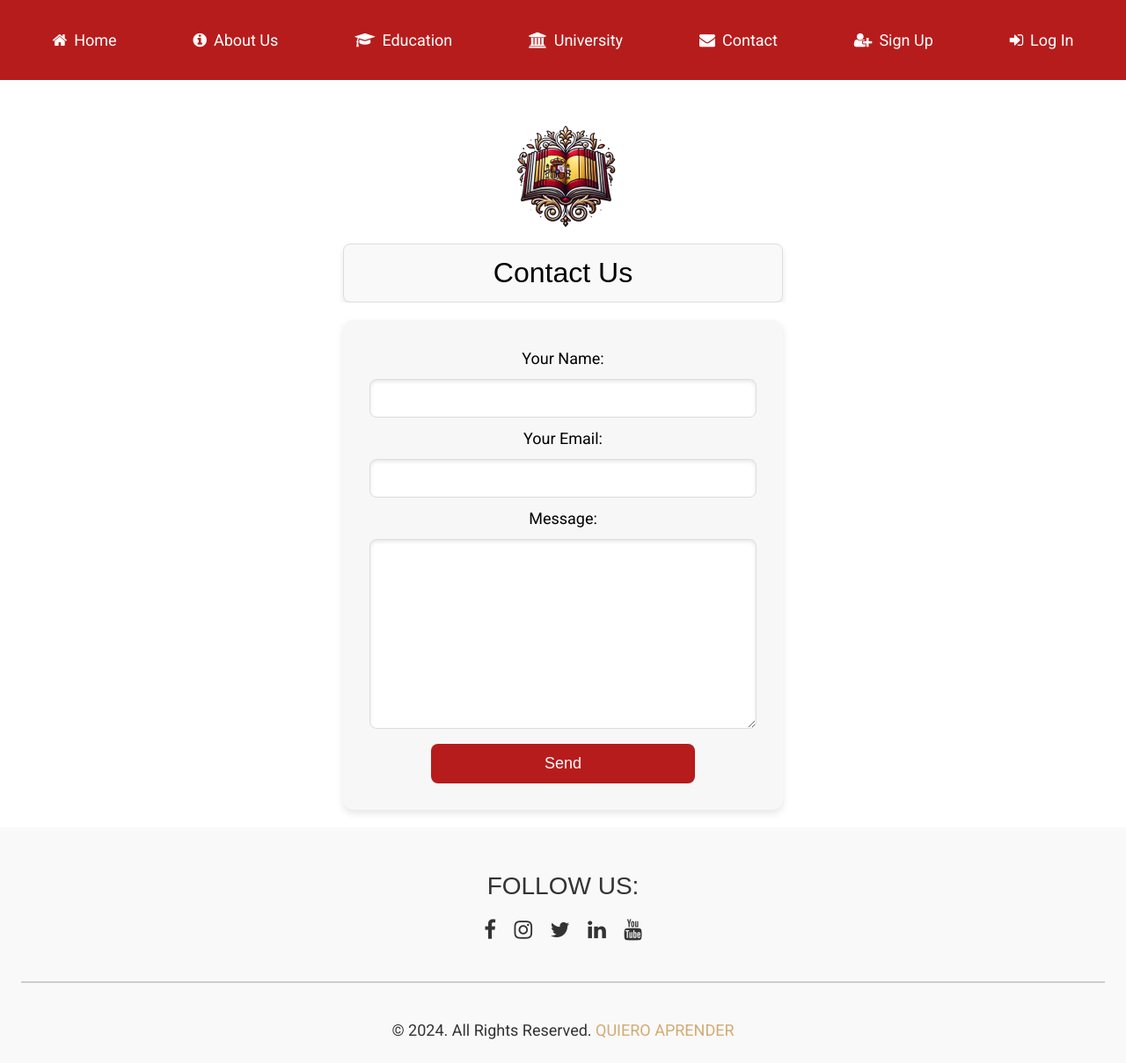
After one commit to HristianBalevski/Quiero-Aprender, a Django app: page /contact/ in a window 1280 px wide. The commit adds this page. Shown: the whole page at 88% size. Run offline with Django 5.2, Linux system fonts and the light colour scheme.

Commit message:
feat: Added a contact page and email-form.

```diff
--- /dev/null
+++ b/QuieroAprender/QuieroAprender/common/forms.py
@@ -0,0 +1,6 @@
+from django import forms
+
+class ContactForm(forms.Form):
+    name = forms.CharField(max_length=100, label='Your Name')
+    email = forms.EmailField(label='Your Email')
+    message = forms.CharField(widget=forms.Textarea, label='Message')
--- a/QuieroAprender/QuieroAprender/common/urls.py
+++ b/QuieroAprender/QuieroAprender/common/urls.py
@@ -1,10 +1,11 @@
 from django.urls import path
 
-from QuieroAprender.common.views import home, country_details, about, university
+from QuieroAprender.common.views import home, country_details, about, university, contact_view
 
 urlpatterns = [
     path('', home, name='home'),
     path('about/', about, name='about'),
     path('university/', university, name='university'),
+    path('contact/', contact_view, name='contact'),
     path('country/<str:country_name>/', country_details, name='country_details'),
 ]
--- a/QuieroAprender/QuieroAprender/common/views.py
+++ b/QuieroAprender/QuieroAprender/common/views.py
@@ -1,5 +1,7 @@
 from django.shortcuts import render
-
+from django.core.mail import send_mail
+from django.contrib import messages
+from .forms import ContactForm
 
 def home(request):
     return render(request, 'common/home.html')
@@ -11,6 +13,34 @@ def about(request):
 
 def university(request):
     return render(request, 'common/university.html')
+
+
+def contact_view(request):
+    if request.method == 'POST':
+        form = ContactForm(request.POST)
+        if form.is_valid():
+            name = form.cleaned_data['name']
+            email = form.cleaned_data['email']
+            message = form.cleaned_data['message']
+
+            full_message = f"Name: {name}\nEmail: {email}\n\nMessage:\n{message}"
+
+            try:
+                send_mail(
+                    subject='Contact Form - Quiero Aprender',
+                    message=full_message,
+                    from_email=email,
+                    recipient_list=['hb.hris.bal@gmail.com'],
+                )
+                messages.success(request, 'Your message was sent successfully!')
+            except Exception as e:
+                messages.error(request, f'There was a problem sending the message. Try again. {e}')
+
+            return render(request, 'common/contact.html', {'form': ContactForm()})
+    else:
+        form = ContactForm()
+
+    return render(request, 'common/contact.html', {'form': form})
 
 
 def country_details(request, country_name):
--- a/QuieroAprender/static/styles/common/variables.css
+++ b/QuieroAprender/static/styles/common/variables.css
@@ -1,8 +1,11 @@
 :root {
     --primary-color: #B71C1C;
-    --background-color: #f5f5f5;
-    --text-dark: #4a5568;
+    --secondary-color: #f9c639;
+    --background-color: #F9F9F9;
+    --text-dark: #333;
     --text-light: #ffffff;
+    --border-color: #ddd;
+    --shadow-color: rgba(0, 0, 0, 0.1);
     --spacing-sm: 0.5rem;
     --spacing-md: 1rem;
     --spacing-lg: 1.5rem;
--- a/QuieroAprender/static/styles/sections/countries.css
+++ b/QuieroAprender/static/styles/sections/countries.css
@@ -46,7 +46,7 @@
     max-width: 800px;
     margin: 40px auto;
     padding: 20px;
-    background-color: #f9f9f9;
+    background-color: var(--background-color);
     border-radius: 8px;
     box-shadow: 0 4px 8px rgba(0, 0, 0, 0.1);
 }
--- a/QuieroAprender/templates/base.html
+++ b/QuieroAprender/templates/base.html
@@ -30,7 +30,7 @@
                     <li><a href="{% url 'about' %}"><i class="fa fa-info-circle"></i> About Us</a></li>
                     <li><a href="#"><i class="fa fa-graduation-cap"></i> Education</a></li>
                     <li><a href="{% url 'university' %}"><i class="fa fa-university"></i> University</a></li>
-                    <li><a href="#"><i class="fa fa-envelope"></i> info@escuela.es</a></li>
+                    <li><a href="{% url 'contact' %}"><i class="fa fa-envelope"></i> Contact</a></li>
 
                     {% if user.is_authenticated %}
 
--- /dev/null
+++ b/QuieroAprender/templates/common/contact.html
@@ -0,0 +1,120 @@
+{% extends 'base.html' %}
+
+{% block title %}Contact{% endblock %}
+
+
+{% block content %}
+<h1>Contact Us</h1>
+<div class="page-container">
+    <div class="form-container">
+        <form method="POST">
+            {% csrf_token %}
+            {{ form.as_p }}
+            <button type="submit" class="submit-button">Send</button>
+        </form>
+        {% for message in messages %}
+            <p class="form-message">{{ message }}</p>
+        {% endfor %}
+    </div>
+</div>
+
+<style>
+
+    .page-container {
+        min-height: 60vh;
+        display: flex;
+        justify-content: center;
+        align-items: center;
+        background-color: #fff;
+        padding: 20px;
+    }
+
+
+    .form-container {
+        display: flex;
+        flex-direction: column;
+        justify-content: center;
+        align-items: center;
+        max-width: 500px;
+        width: 100%;
+        padding: 30px;
+        background-color: #f7f7f7;
+        border-radius: 12px;
+        box-shadow: 0 4px 8px rgba(0, 0, 0, 0.1);
+        text-align: center;
+        animation: fadeIn 0.5s ease;
+    }
+
+    @keyframes fadeIn {
+        from {
+            opacity: 0;
+            transform: translateY(-20px);
+        }
+        to {
+            opacity: 1;
+            transform: translateY(0);
+        }
+    }
+
+    h1 {
+        font-size: 2rem;
+        color: black;
+        margin: 0 auto;
+        padding: 15px;
+        border: 1px solid #ddd;
+        border-radius: 8px;
+        box-shadow: 0 4px 6px rgba(0, 0, 0, 0.1);
+        background-color: #f9f9f9;
+        transition: transform 0.2s ease, box-shadow 0.2s ease;
+        width: 500px;
+    }
+
+    .submit-button {
+        background-color: var(--primary-color);
+        width: 100%;
+        max-width: 300px;
+        padding: 12px 20px;
+        font-size: 18px;
+        color: #fff;
+        text-align: center;
+        text-decoration: none;
+        border: none;
+        border-radius: 8px;
+        cursor: pointer;
+        transition: background-color 0.3s ease, transform 0.2s ease;
+    }
+
+    .submit-button:hover {
+        background-color: #f9c639;
+        transform: translateY(-2px);
+    }
+
+    .form-container input, .form-container textarea, .form-container select {
+        width: 100%;
+        padding: 12px 15px;
+        margin: 10px 0;
+        border: 1px solid #ddd;
+        border-radius: 8px;
+        font-size: 16px;
+        box-shadow: inset 0 2px 4px rgba(0, 0, 0, 0.1);
+    }
+
+    .form-container input:focus, .form-container textarea:focus, .form-container select:focus {
+        outline: none;
+        border-color: #007bff;
+        box-shadow: 0 0 5px rgba(0, 123, 255, 0.5);
+    }
+
+    .form-message {
+        margin-top: 20px;
+        padding: 10px;
+        border: 1px solid #007bff;
+        background-color: rgba(0, 123, 255, 0.1);
+        border-radius: 8px;
+        color: #333;
+        font-size: 14px;
+    }
+</style>
+
+
+{% endblock %}
```
Also changed, not shown: QuieroAprender/QuieroAprender/settings.py (+11 -0 lines), QuieroAprender/requirements.txt (added, +10 -0 lines), QuieroAprender/templates/accounts/delete-profile.html (+8 -10 lines), QuieroAprender/templates/accounts/login.html (+12 -12 lines), QuieroAprender/templates/accounts/register.html (+13 -14 lines), QuieroAprender/templates/accounts/update-user.html (+11 -13 lines), QuieroAprender/templates/accounts/user_profile.html (+12 -12 lines).
